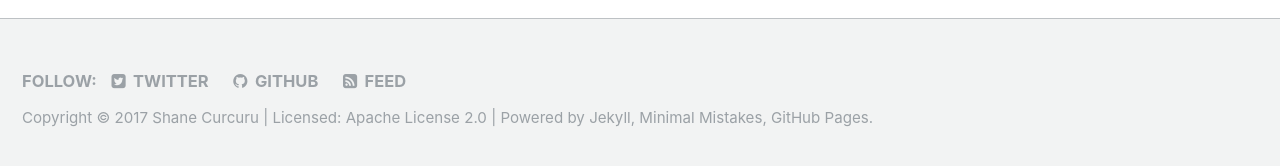
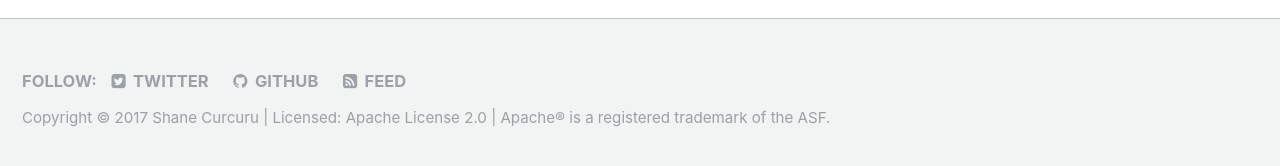
Before and after one commit to ShaneCurcuru/theapacheway.com, a Jekyll site: the page built from index.html, in a window 1280 px wide and 900 px high, scrolled down 1004 px. Shown: the part 726-892 px from the top of the window. Built offline with Jekyll 4.4.1, drawn with Linux system fonts in a browser that asks for light colours; the list of posts is cut into pages by our own code.

Commit message:
TM attribution in footer for credits

```diff
--- a/_includes/footer.html
+++ b/_includes/footer.html
@@ -19,4 +19,4 @@
   </ul>
 </div>
 
-<div class="page__footer-copyright">Copyright &copy; {{ site.time | date: '%Y' }} {{ site.name | default: site.title }}  |  Licensed: <a href="http://www.apache.org/licenses/LICENSE-2.0.html">Apache License 2.0</a>  |  {{ site.data.ui-text[site.locale].powered_by | default: "Powered by" }} <a href="http://jekyllrb.com" rel="nofollow">Jekyll</a>, <a href="https://mademistakes.com/work/minimal-mistakes-jekyll-theme/" rel="nofollow">Minimal Mistakes</a>, <a href="http://pages.github.com" rel="nofollow">GitHub Pages</a>.</div>
+<div class="page__footer-copyright">Copyright &copy; {{ site.time | date: '%Y' }} {{ site.name | default: site.title }}  |  Licensed: <a href="http://www.apache.org/licenses/LICENSE-2.0.html">Apache License 2.0</a>  |  <a href="https://www.apache.org/foundation/marks/list/">Apache® is a registered trademark of the ASF</a>.</div>
```
